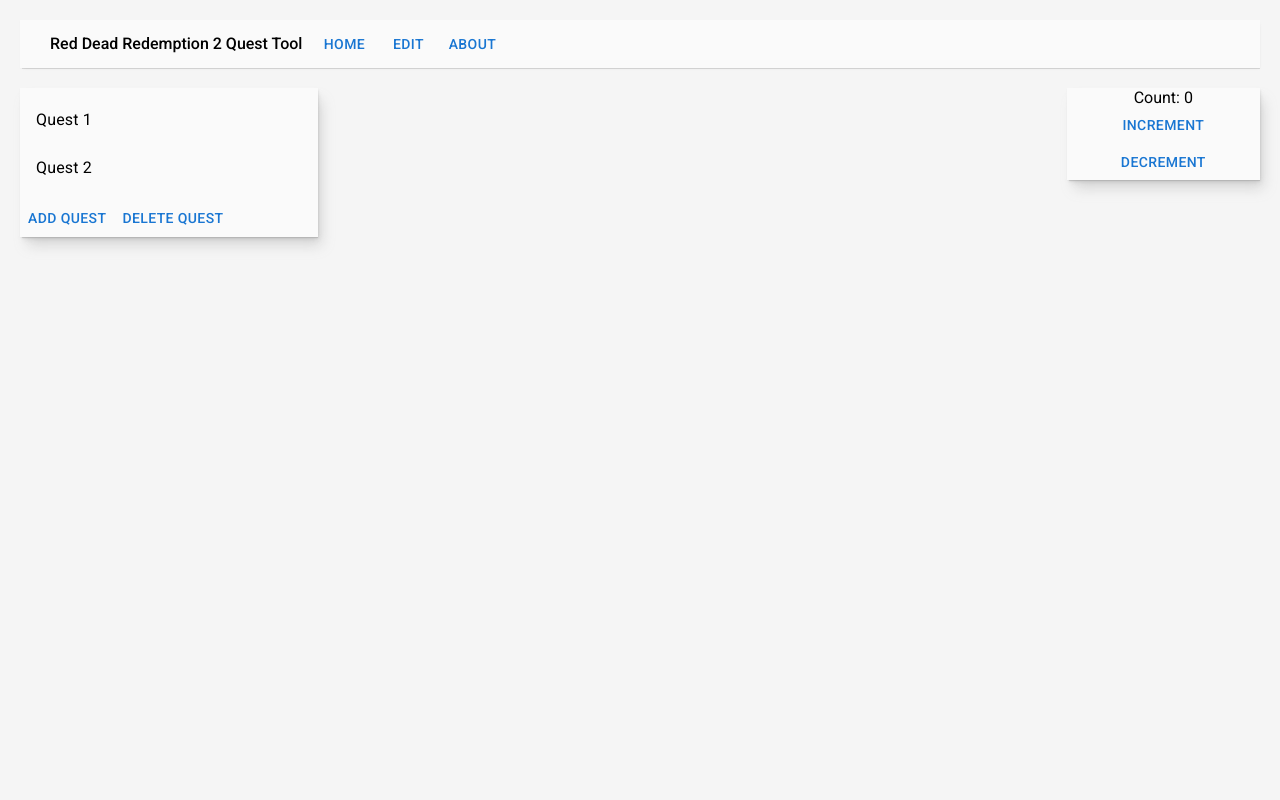
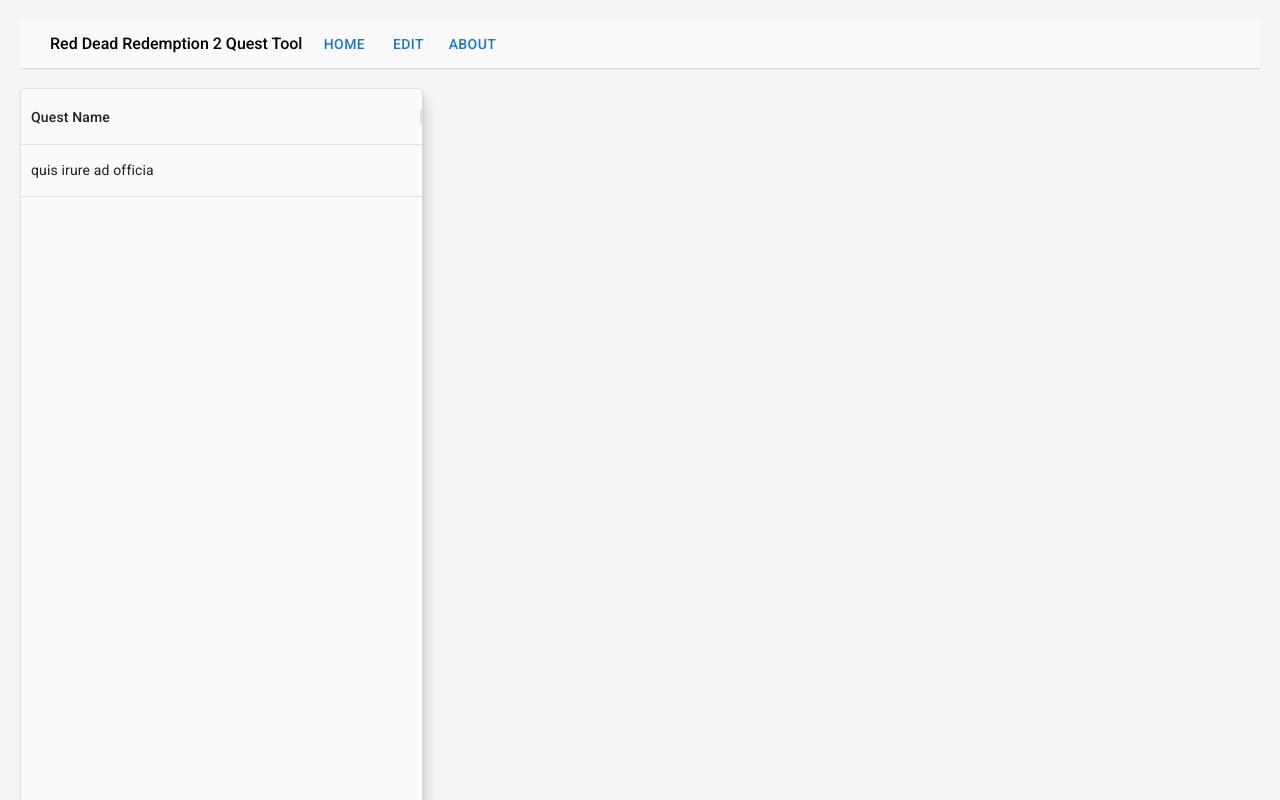
Before and after one commit to Nikurasuu/rdr2quest, a React (Create React App) app: page / in a window 1280 px wide. Shown: the top 800 px of the page. Built offline with nearby package versions, Linux system fonts and the light colour scheme.

Commit message:
Added lorem ipsum and changed List to DataGrid

```diff
--- a/package.json
+++ b/package.json
@@ -6,9 +6,11 @@
     "@emotion/react": "^11.10.5",
     "@emotion/styled": "^11.10.5",
     "@mui/material": "^5.11.8",
+    "@mui/x-data-grid": "^5.17.24",
     "@testing-library/jest-dom": "^5.16.5",
     "@testing-library/react": "^13.4.0",
     "@testing-library/user-event": "^13.5.0",
+    "lorem-ipsum": "^2.0.8",
     "react": "^18.2.0",
     "react-dom": "^18.2.0",
     "react-scripts": "5.0.1",
--- a/src/App.js
+++ b/src/App.js
@@ -7,21 +7,27 @@
 import QuestDetails from './components/QuestDetails';
 import { Grid } from '@mui/material';
 import { Button } from '@mui/material';
+import { LoremIpsum } from "lorem-ipsum";
+
+const lorem = new LoremIpsum({
+  sentencesPerParagraph: {
+    max: 8,
+    min: 4
+  },
+  wordsPerSentence: {
+    max: 16,
+    min: 4
+  }
+});
 
 let quest = [
   {
-      name: "Quest 1",
-      description: "Description 1",
-      type: "Type 1",
-      location: "Location 1",
-      reward: "Reward 1"
-  },
-  {
-      name: "Quest 2",
-      description: "Description 2",
-      type: "Type 2",
-      location: "Location 2",
-      reward: "Reward 2"
+      id: 1,
+      name: lorem.generateWords(4),
+      description: lorem.generateParagraphs(1),
+      type: lorem.generateWords(1),
+      location: lorem.generateWords(2),
+      reward: lorem.generateWords(1)
   }
 ];
 
@@ -31,20 +37,22 @@
   const [activeQuest, setActiveQuest] = React.useState(null);
 
   const addQuest = () => {
-    let questLength = quests.length;
+    let lastId = quests[quests.length - 1].id;
     const newQuest = {
-      name: "Quest " + (questLength + 1).toString(),
-      description: "Description " + (questLength + 1).toString(),
-      type: "Type " + (questLength + 1).toString(),
-      location: "Location " + (questLength + 1).toString(),
-      reward: "Reward " + (questLength + 1).toString()
+      id: lastId + 1,
+      name: lorem.generateWords(4),
+      description: lorem.generateParagraphs(1),
+      type: lorem.generateWords(1),
+      location: lorem.generateWords(2),
+      reward: lorem.generateWords(1)
     };
     setQuests([...quests, newQuest]);
   };
 
   const deleteQuest = () => {
-    quests.pop();
-    setQuests([...quests]);
+    console.log(activeQuest)
+    let newQuests = quests.filter((quest) => quest.id !== activeQuest.id);
+    setQuests(newQuests);
   };
 
   return (
@@ -54,17 +62,17 @@
 
       <Grid container spacing={2}>
 
-        <Grid item xs={12} sm={3}>
+        <Grid item xs={12} sm={4}>
           <FadeIn duration={1000}>
-          <div className="QuestList">
-              <QuestList quests={quests} onSelectHandler={setActiveQuest}/>
+            <div className="QuestList">
+              <QuestList quests={quests} onSelectHandler={setActiveQuest} />
               <Button onClick={addQuest}> Add Quest </Button>
               <Button onClick={deleteQuest}> Delete Quest </Button>
             </div>
           </FadeIn>
         </Grid>
 
-        <Grid item xs={12} sm={7}>
+        <Grid item xs={12} sm={8}>
           <FadeIn duration={1000}>
             <div className="QuestDetails">
               <QuestDetails quest={activeQuest} />
--- a/src/components/QuestDetails.js
+++ b/src/components/QuestDetails.js
@@ -6,12 +6,15 @@
     }
     return (
         <div className = "QuestDetails" >
-            <h2>Quest Details</h2>
-            <p>Quest Name: {quest.name}</p>
-            <p>Quest Description: {quest.description}</p>
-            <p>Quest Type: {quest.type}</p>
-            <p>Quest Location: {quest.location}</p>
-            <p>Quest Reward: {quest.reward}</p>
+            <h2>{quest.name}</h2>
+            <h4>Quest Type</h4>
+            <p>{quest.type}</p>
+            <h4>Quest Description</h4>
+            <p>{quest.description}</p>
+            <h4>Quest Location</h4>
+            <p>{quest.location}</p>
+            <h4>Quest Reward</h4>
+            <p>{quest.reward}</p>
         </div>
     );
 }
--- a/src/components/QuestList.js
+++ b/src/components/QuestList.js
@@ -1,22 +1,22 @@
 import React from "react";
-import ListItem from "@mui/material/ListItem";
-import ListItemButton from "@mui/material/ListItemButton";
-import ListItemText from "@mui/material/ListItemText";
-import { Button, List } from "@mui/material";
+import { DataGrid } from "@mui/x-data-grid";
+
+const columns = [
+  { field: 'name', headerName: 'Quest Name', width: 400 },
+  { field: 'type', headerName: 'Typ'},
+  { field: 'location', headerName: 'Ort'}
+];
 
 function QuestList({quests, onSelectHandler}) {
   return (
-
-      <List>
-        {quests.map((quest) => (
-          <ListItem disablePadding>
-            <ListItemButton onClick={() => onSelectHandler(quest)}>
-              <ListItemText primary={quest.name} />
-            </ListItemButton>
-          </ListItem>
-        ))}
-      </List>
-
+      <div style={{ height: 891, width: '100%' }}>
+        <DataGrid
+          rows={quests}
+          columns={columns}
+          pageSize={15}
+          onRowClick={(cell) => onSelectHandler(cell.row)}
+        />
+      </div>
   );
 }
 
```
Also changed, not shown: 1 other file (tests, documents, lock files or other folders).
